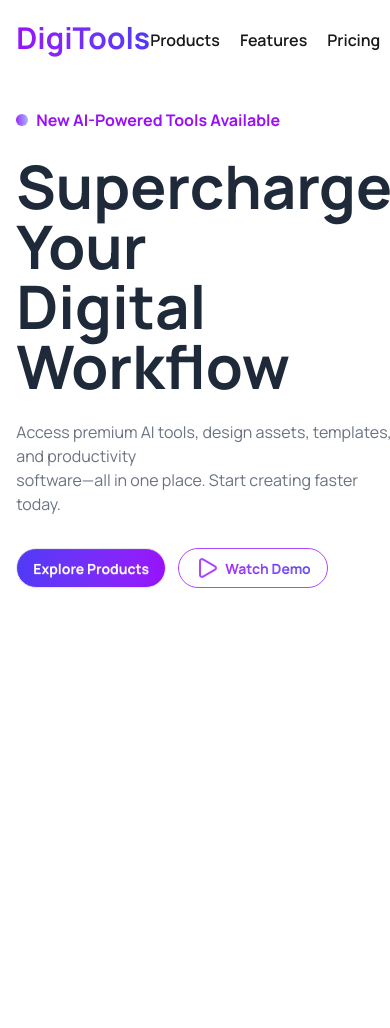
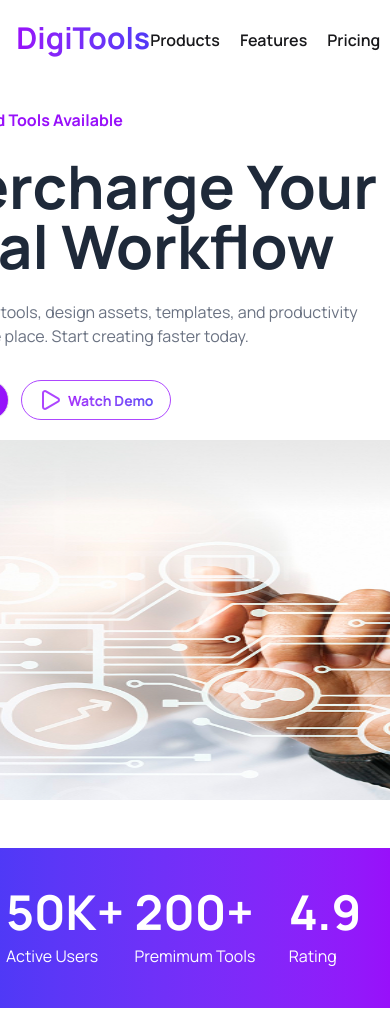
Before and after one commit to fahadmain/B13-A6, a React (Vite) app: page / in a window 390 px wide. Shown: the top 1028 px of the page. Before the commit the page ends 844 px from the top, so only its background shows below. Built offline with nearby package versions, Linux system fonts and the light colour scheme.

Commit message:
banner responsiveness done

```diff
--- a/src/App.jsx
+++ b/src/App.jsx
@@ -1,5 +1,6 @@
 
 import './App.css'
+import ActiveUsers from './component/ActiveUsers'
 import Banner from './component/Banner'
 import Navbar from './component/Navbar'
 
@@ -9,12 +10,12 @@ function App() {
 
   return (
     <>
-      <div className='w-11/12 mx-auto my-5'>
+      <div className='my-5'>
         <Navbar></Navbar>
 
         <Banner></Banner>
 
-
+        <ActiveUsers></ActiveUsers>
       </div>
     </>
   )
--- /dev/null
+++ b/src/component/ActiveUsers.jsx
@@ -0,0 +1,23 @@
+import React from 'react';
+
+const ActiveUsers = () => {
+    return (
+        <div className='bg-linear-to-r from-indigo-600 to-purple-600 h-40 mt-12 grid grid-cols-3 items-center place-items-center'>
+            <div className='text-white'>
+                <h2 className='text-5xl font-bold mb-2'>50K+</h2>
+                <p>Active Users</p>
+            </div>
+            <div className='text-white'>
+                <h2 className='text-5xl font-bold mb-2'>200+</h2>
+                <p>Premimum Tools</p>
+            </div>
+            <div className='text-white'>
+                <h2 className='text-5xl font-bold mb-2'>4.9</h2>
+                <p>Rating</p>
+            </div>
+
+        </div>
+    );
+};
+
+export default ActiveUsers;
--- a/src/component/Banner.jsx
+++ b/src/component/Banner.jsx
@@ -4,7 +4,7 @@ import React from 'react';
 
 const Banner = () => {
     return (
-        <div className='flex gap-5 mt-12 justify-between'>
+        <div className='grid justify-center lg:grid-cols-2 gap-5 mt-12  w-11/12 mx-auto'>
             <div>
                 <div className='flex items-center gap-2 mb-6'>
                     <div className='bg-linear-to-r from-purple-600 to-indigo-300 w-3 h-3 rounded-full'></div>
--- a/src/component/Navbar.jsx
+++ b/src/component/Navbar.jsx
@@ -3,7 +3,7 @@ import React from 'react';
 
 const Navbar = () => {
     return (
-        <div className='flex justify-between'>
+        <div className='flex justify-between w-11/12 mx-auto'>
             <p className='bg-linear-to-r from-purple-600 to-indigo-600 bg-clip-text text-transparent text-3xl font-bold'>DigiTools</p>
             <div className='font-semibold flex gap-5 items-center'>
                 <p>Products</p>
```
